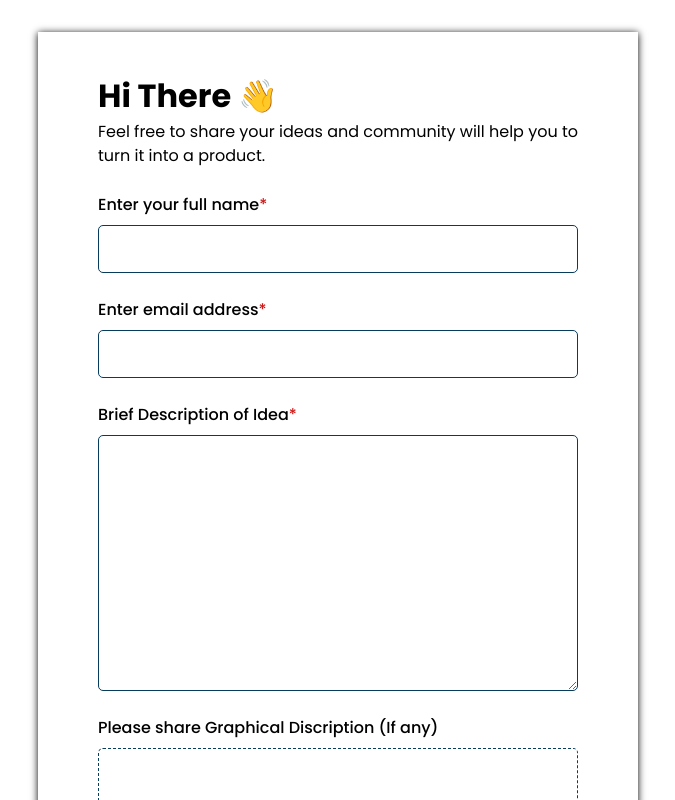
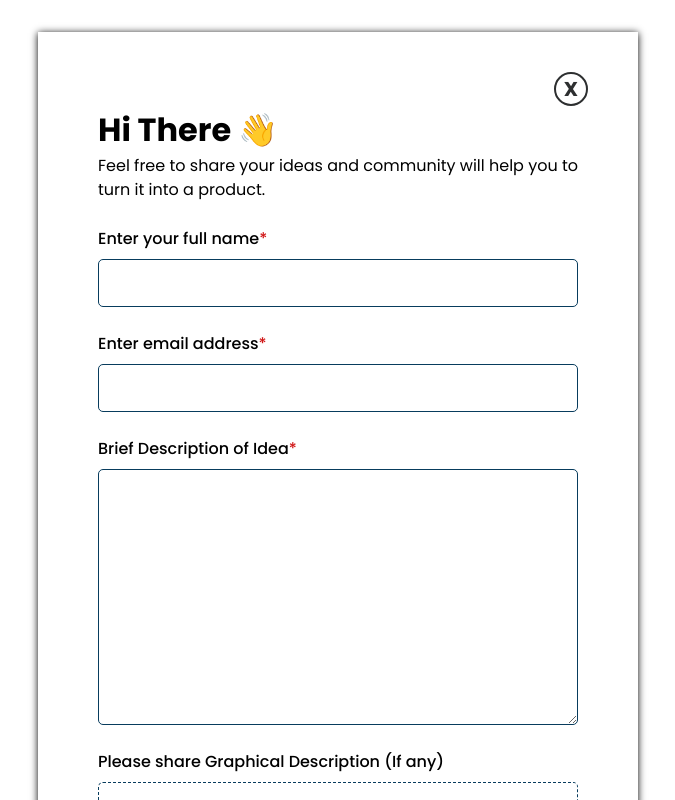
Before and after one commit to 8-bit-souvik/website-frontend, a React (Vite) app: page /submitIdea in a window 1280 px wide. Shown: the top 800 px of the page, without its empty margins (302-977 px from the left). Built offline with nearby package versions, Linux system fonts and the light colour scheme; no server answers.

Commit message:
Added some more styling (minor changes)

```diff
--- a/package.json
+++ b/package.json
@@ -10,6 +10,7 @@
     "firebase": "^9.6.5",
     "react": "^17.0.2",
     "react-dom": "^17.0.2",
+    "react-dropzone": "^11.5.3",
     "react-router-dom": "6"
   },
   "devDependencies": {
--- a/src/Components/dumpwall/Footer.jsx
+++ b/src/Components/dumpwall/Footer.jsx
@@ -27,7 +27,7 @@ const Footer = () => {
             Incase of any query or <br />
             suggestion feel free to reach us.
           </h2>
-          <a href="mailto:support@dezenix.org">
+          <a style={{width: "100%"}} href="mailto:support@dezenix.org">
             <div className="email__link">
               <p className="email">support@dezenix.org</p>
               <img id="email__link__icon" src={linkicon} alt="" />
--- a/src/Components/dumpwall/Navbar.jsx
+++ b/src/Components/dumpwall/Navbar.jsx
@@ -20,11 +20,11 @@ const Navbar = () => {
             />
           </span>
           <div className="navbar__buttons">
-            <button className="navigation__buttons">home</button>
+            <Link to="/"><button className="navigation__buttons">home</button></Link>
             <button className="navigation__buttons">about us</button>
-            <button id="submit__idea" className="navigation__buttons">
-              submit idea
-            </button>
+            <Link to="/submitIdea">
+              <button id="submit__idea" className="navigation__buttons">submit idea</button>
+            </Link>
           </div>
         </div>
         <div className="mobile__navigation">
@@ -53,6 +53,7 @@ const Navbar = () => {
         </div>
       </nav>
       <div id={burgerStatus}>
+        <Link to="/">
           <button
             id="burger__buttons"
             className="navigation__buttons"
@@ -62,6 +63,7 @@ const Navbar = () => {
           >
             home
           </button>
+        </Link>
         <button
           id="burger__buttons"
           className="navigation__buttons"
--- a/src/Components/dumpwall/dumpwall.css
+++ b/src/Components/dumpwall/dumpwall.css
@@ -1,3 +1,7 @@
+a {
+  width: fit-content;
+}
+
 .dump_wall {
   width: 950px;
   margin: auto;
@@ -6,10 +10,14 @@
 
 .nav__bar {
   width: auto;
+  background-color: white;
   height: fit-content;
   padding: 20px 0;
   margin-top: 10px;
   display: block;
+  position: sticky;
+  top: 0;
+  z-index: 99999;
 }
 
 .navigation {
@@ -140,6 +148,7 @@
 }
 
 #submit__idea {
+  width: fit-content;
   display: flex;
   align-items: center;
   justify-content: center;
@@ -294,6 +303,23 @@
   box-shadow: 0 1px 7.5px #000000;
 }
 
+.cancel__form {
+  width: 10px;
+  height: 10px;
+  margin-left: 95%;
+  padding: 15px;
+  background-color: inherit;
+  display: flex;
+  align-items: center;
+  justify-content: center;
+  font-size: 1.25rem;
+  font-weight: bolder;
+  color: #2D2F30;
+  border: 2px solid #2D2F30;
+  border-radius: 50%;
+  cursor: pointer;
+}
+
 .form__heading {
   width: 100%;
   display: flex;
@@ -378,6 +404,7 @@
 }
 
 #submit__button {
+  width: 100%;
   margin-top: 1.5rem;
   background-color: #083C5D;
   padding: 10px 0;
@@ -435,6 +462,7 @@
   }
 
   .mobile__navigation {
+    width: 100%;
     display: flex;
     flex-direction: row;
     align-items: flex-start;
@@ -471,4 +499,8 @@
     padding: 20px 30px;
     margin: 0.5rem auto;
   }
+
+  .cancel__form {
+    margin-left: 90%;
+  }
 }
--- a/src/Components/dumpwall/footer.css
+++ b/src/Components/dumpwall/footer.css
@@ -11,15 +11,12 @@ a {
   margin-top: 8rem;
   margin-bottom: 5rem;
   display: flex;
-  flex-direction: row;
-  align-items: flex-start;
   justify-content: space-between;
   border-top: 1px solid #083c5d;
 }
 
 .footer__container {
   width: fit-content;
-  height: 10pc;
   display: flex;
   flex-direction: column;
   align-items: flex-start;
@@ -73,3 +70,44 @@ a {
   font-weight: 400;
   color: rgba(19, 19, 19, 0.5);
 }
+
+
+@media (max-width: 700px) {
+  .footer {
+    flex-direction: column;
+    align-items: center;
+    justify-content: center;
+  }
+
+  .footer__container {
+    align-items: center;
+    justify-content: center;
+    text-align: center;
+  }
+
+  #right__footer__container {
+    margin-top: 40px;
+  }
+
+  .join__link__icons {
+    margin-top: 20px;
+  }
+
+  .link__icons {
+    width: 2rem;
+    margin: 0 10px;
+  }
+
+  .email__link {
+    justify-content: center;
+    text-align: center;
+  }
+
+  .email {
+    width: fit-content;
+  }
+
+  #email__link__icon {
+    margin-left: 20px;
+  }
+}
--- a/src/Pages/DumpForm.jsx
+++ b/src/Pages/DumpForm.jsx
@@ -1,4 +1,5 @@
 import React, { useState } from "react";
+import { Link, useNavigate } from "react-router-dom";
 import "../Components/dumpwall/dumpwall.css";
 import { addDoc } from "firebase/firestore";
 import { ideaRef } from "../firebase";
@@ -7,6 +8,7 @@ import upload from "../../images/upload.svg";
 
 const DumpForm = () => {
   const [formData, setformData] = useState({ name: "", email: "", description: "" });
+  const navigate = useNavigate();
 
   const handleChange = (e) => {
     setformData((prevState) => ({...prevState, [e.target.name]: e.target.value, }));
@@ -15,6 +17,7 @@ const DumpForm = () => {
   const submitIdea = (e) => {
     e.preventDefault();
 
+    if((formData.name && formData.email && formData.description)) {
       addDoc(ideaRef, {
         name:formData.name,
         email:formData.email,
@@ -22,12 +25,15 @@ const DumpForm = () => {
       }).then(() => {
         setformData({ name: "", email: "", description: "" });
         alert("Idea Submitted");
+        navigate("/");
       });
+    }
   };
 
   return (
     <>
       <div className="dump_form">
+        <Link to="/"><button className="cancel__form">X</button></Link>
         <heading className="form__heading">
           <h1 id="greeting__msg">Hi There &#128075;</h1>
           <p id="form__msg">Feel free to share your ideas and community will help you to turn it into a product.</p>
@@ -47,7 +53,7 @@ const DumpForm = () => {
             required
             autoComplete="off"
           />
-          <label htmlFor="dropzone" className="input__lables">Please share Graphical Discription (If any)</label>
+          <label htmlFor="dropzone" className="input__lables">Please share Graphical Description (If any)</label>
           <div className="input__field drop__zone" id="dropzone" title="Drop Your Graphical Discription Here">
             <img src={upload} alt="" id="upload__icon" />
           </div>
```
Also changed, not shown: 2 other files (tests, documents, lock files or other folders). Lines whose indentation alone changed are shown as unchanged.
